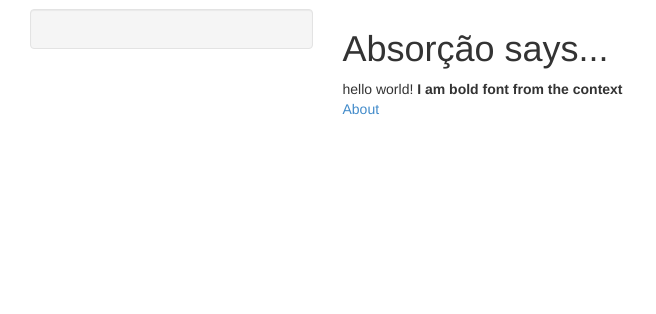
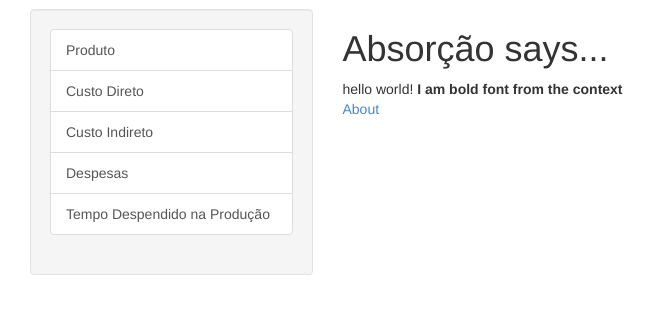
Before and after one commit to diegoaniceto/absorcao_custos, a Django app: page / in a window 1280 px wide. Shown: the part 51-365 px from the top of the page, without its empty margins (0-656 px from the left). Run offline with Django 3.2, Linux system fonts and the light colour scheme; some libraries are stand-ins or nearby versions.

Commit message:
Esboço de menu lateral adicionado

```diff
--- a/custeio_absorcao/templates/absorcao/base.html
+++ b/custeio_absorcao/templates/absorcao/base.html
@@ -44,6 +44,15 @@
             <div class="col-md-3">
                 <div class="well sidebar-nav">
                     <!--- Empty for the timebeing -->
+                    <!-- Menu -->
+                    <div class="list-group">
+                        <a href=# class="list-group-item">Produto</a>
+                        <a href=# class="list-group-item">Custo Direto</a>
+                        <a href=# class="list-group-item">Custo Indireto</a>
+                        <a href=# class="list-group-item">Despesas</a>
+                        <a href=# class="list-group-item">Tempo Despendido na Produção</a>
+                    </div>
+
                 </div>
                 <!--/.well -->
             </div>
```
